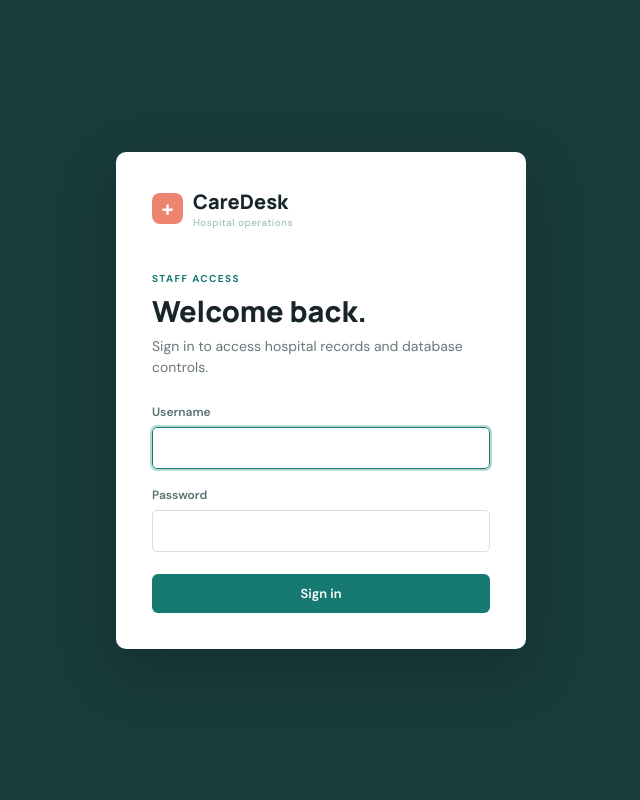
After one commit to termuxBash/HospitalManagement, a Flask app: page /login in a window 1280 px wide. The commit adds this page. Shown: the whole page, without its empty margins (319-959 px from the left). Run offline with Flask 3, Linux system fonts and the light colour scheme; data comes from the database, SQL or seed files in the repository.

Commit message:
implement staff login functionality with session management; add login and logout routes; create login page template and update styles

```diff
--- a/app.py
+++ b/app.py
@@ -3,16 +3,43 @@ import sqlite3
 import json
 from datetime import datetime
 
-from flask import Flask, flash, g, redirect, render_template, request, url_for
+from flask import Flask, flash, g, redirect, render_template, request, session, url_for
 
 
 BASE_DIR = Path(__file__).resolve().parent
 CONFIG_FILE = BASE_DIR / "database_config.json"
 DEFAULT_DATABASE_NAME = "hospital.db"
+LOGIN_USERNAME = "hospitial"
+LOGIN_PASSWORD = "hospital123"
 
 app = Flask(__name__)
 app.config["DATABASE"] = BASE_DIR / DEFAULT_DATABASE_NAME
 app.config["SECRET_KEY"] = "hospital-management-local"
+
+
+@app.before_request
+def require_login():
+    public_endpoints = {"login", "static"}
+    if request.endpoint not in public_endpoints and not session.get("logged_in"):
+        return redirect(url_for("login"))
+
+
+@app.route("/login", methods=("GET", "POST"))
+def login():
+    if request.method == "POST":
+        if (request.form.get("username") == LOGIN_USERNAME and
+                request.form.get("password") == LOGIN_PASSWORD):
+            session.clear()
+            session["logged_in"] = True
+            return redirect(url_for("dashboard"))
+        flash("Incorrect username or password.", "error")
+    return render_template("login.html")
+
+
+@app.route("/logout")
+def logout():
+    session.clear()
+    return redirect(url_for("login"))
 
 
 def read_database_name():
--- a/static/style.css
+++ b/static/style.css
@@ -118,6 +118,71 @@ body {
     padding: 18px 12px 0;
     color: #9cbcb7;
     font-size: 12px
+}
+
+.logout-link {
+    display: block;
+    color: #b8d1cd;
+    margin-top: 8px;
+    font-size: 12px;
+    text-decoration: none
+}
+
+.logout-link:hover {
+    color: #fff
+}
+
+.login-page {
+    min-height: 100vh;
+    display: grid;
+    place-items: center;
+    background: #183b3b
+}
+
+.login-card {
+    width: min(410px, calc(100% - 32px));
+    background: #fff;
+    border-radius: 10px;
+    padding: 36px;
+    box-shadow: 0 20px 60px rgba(0, 0, 0, .18)
+}
+
+.login-brand {
+    margin: 0 0 42px;
+    color: var(--ink)
+}
+
+.login-card .eyebrow {
+    margin: 0;
+    color: var(--teal)
+}
+
+.login-card h1 {
+    font: 800 29px 'Manrope', sans-serif;
+    margin: 5px 0
+}
+
+.login-copy {
+    color: var(--muted);
+    margin: 0 0 25px
+}
+
+.login-form label {
+    display: block;
+    color: #587074;
+    font-size: 12px;
+    font-weight: 600;
+    margin-bottom: 17px
+}
+
+.login-form input {
+    display: block;
+    margin-top: 6px
+}
+
+.login-form .button {
+    width: 100%;
+    margin-top: 5px
 }
 
 .status-dot {
--- a/templates/base.html
+++ b/templates/base.html
@@ -32,7 +32,7 @@
       <a class="nav-link {% if request.endpoint == 'database_settings' %}active{% endif %}"
         href="{{ url_for('database_settings') }}"><span>⚙</span>Database</a>
     </nav>
-    <div class="sidebar-foot"><span class="status-dot"></span>{{ database_name }}</div>
+    <div class="sidebar-foot"><span class="status-dot"></span>{{ database_name }}<a class="logout-link" href="{{ url_for('logout') }}">Log out</a></div>
   </aside>
   <main class="main-content">
     <header class="topbar">
--- /dev/null
+++ b/templates/login.html
@@ -0,0 +1,26 @@
+<!doctype html>
+<html lang="en">
+<head>
+  <meta charset="utf-8">
+  <meta name="viewport" content="width=device-width, initial-scale=1">
+  <title>Sign in | CareDesk</title>
+  <link rel="preconnect" href="https://fonts.googleapis.com">
+  <link rel="preconnect" href="https://fonts.gstatic.com" crossorigin>
+  <link href="https://fonts.googleapis.com/css2?family=DM+Sans:wght@400;500;600;700&family=Manrope:wght@700;800&display=swap" rel="stylesheet">
+  <link rel="stylesheet" href="{{ url_for('static', filename='style.css') }}">
+</head>
+<body class="login-page">
+  <main class="login-card">
+    <div class="brand login-brand"><span class="brand-mark">+</span><span>CareDesk<small>Hospital operations</small></span></div>
+    <p class="eyebrow">STAFF ACCESS</p>
+    <h1>Welcome back.</h1>
+    <p class="login-copy">Sign in to access hospital records and database controls.</p>
+    {% with messages = get_flashed_messages(with_categories=true) %}{% if messages %}{% for category, message in messages %}<div class="alert {{ category }}">{{ message }}</div>{% endfor %}{% endif %}{% endwith %}
+    <form method="post" class="login-form">
+      <label>Username<input name="username" autocomplete="username" required autofocus></label>
+      <label>Password<input name="password" type="password" autocomplete="current-password" required></label>
+      <button class="button" type="submit">Sign in</button>
+    </form>
+  </main>
+</body>
+</html>
```
Also changed, not shown: README.md.
